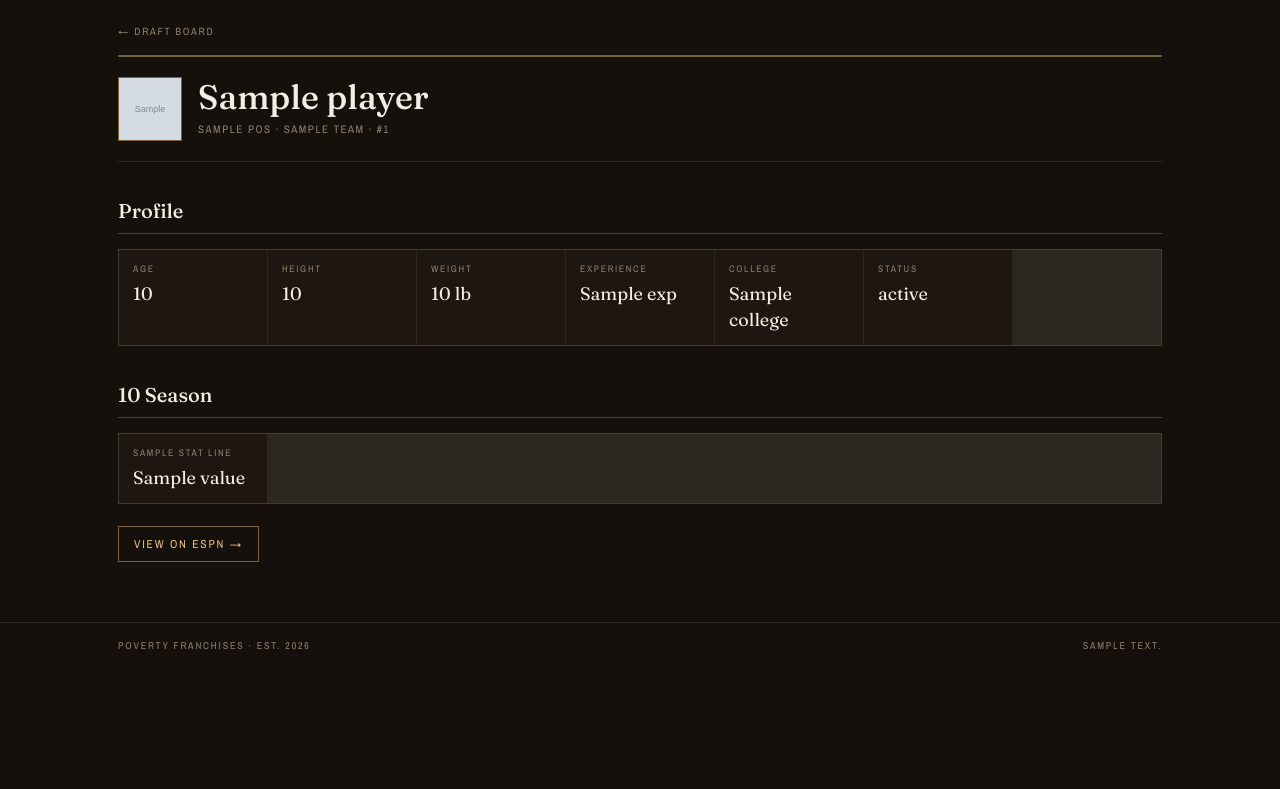
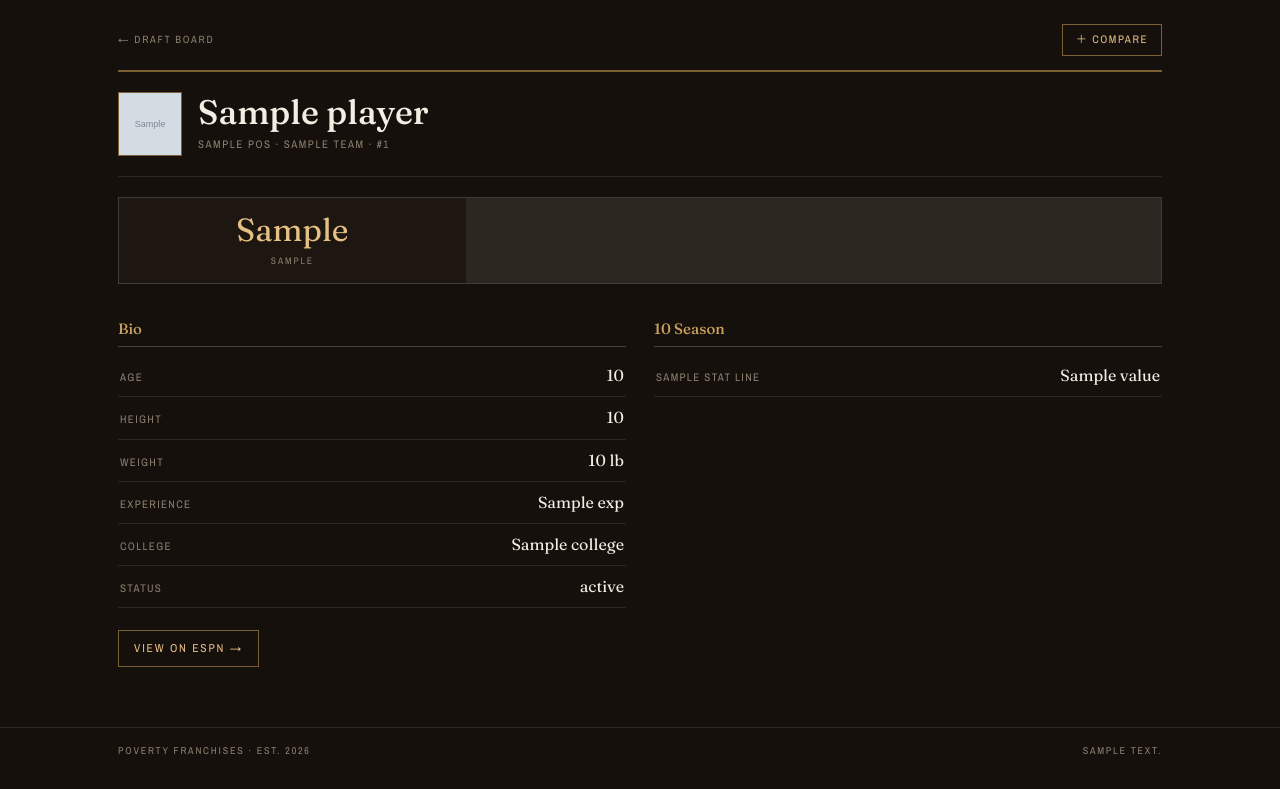
Before and after one commit to xpoes123/poverty-football, a FastAPI app: template templates/player.html in a window 1280 px wide. Shown: the part 86-875 px from the top of the page. Before the commit the page ends 735 px from the top, so only its background shows below. Run offline with FastAPI, Linux system fonts and the light colour scheme; the template is opened without the code that fills it: most values are stand-ins (such as "Sample title", 1, 10 or a date in 2020); grey boxes marked "Sample" are stand-in pictures; parts of the project's set-up code (start-up, migrations or seed data) failed here and were passed over.

Commit message:
Reorganize player profile (headline strip + stat rows), add Compare view (+search, /compare, /api/players), move login to far right

```diff
--- a/static/css/poverty.css
+++ b/static/css/poverty.css
@@ -205,7 +205,54 @@ button{font:inherit;color:inherit;background:none;border:0}
 .team-head__name{font-family:var(--serif);font-weight:500;font-size:clamp(24px,6vw,34px);line-height:1.05}
 .team-head__owner{font-size:11px;letter-spacing:.14em;text-transform:uppercase;color:var(--muted);margin-top:6px}
 
-/* fact grid (player profile / team page) */
+/* nav: push auth links to the far right */
+.nav__spacer{margin-left:auto}
+
+/* player / compare header row + compare button */
+.phead-row{display:flex;align-items:center;justify-content:space-between;gap:12px;margin-bottom:14px}
+.phead-row .backlink{margin-bottom:0}
+.cmp-btn{border:1px solid var(--gold-dim);color:var(--gold-bright);padding:7px 13px;font-size:11px;letter-spacing:.14em;text-transform:uppercase;cursor:pointer;white-space:nowrap}
+.cmp-btn:hover{background:var(--surface-2)}
+
+/* player search panel */
+.search-panel{border:1px solid var(--rule);background:var(--surface);padding:10px;margin-bottom:18px}
+.search-panel input{width:100%;background:var(--espresso);border:1px solid var(--rule-strong);color:var(--bone);padding:10px 12px;font:inherit}
+.search-results{list-style:none;margin:8px 0 0;padding:0}
+.search-results li a{display:flex;justify-content:space-between;gap:12px;padding:9px 6px;border-bottom:1px solid var(--rule);color:var(--bone)}
+.search-results li a:hover{background:var(--surface-2)}
+.sr-pos{color:var(--muted);font-size:11px;letter-spacing:.12em;text-transform:uppercase;white-space:nowrap}
+
+/* team-head text block */
+.team-head__text{min-width:0;display:flex;flex-direction:column;gap:6px}
+.team-head__owner{margin-top:0}
+
+/* profile headline strip */
+.pstat-strip{display:grid;grid-template-columns:repeat(3,1fr);gap:1px;background:var(--rule);border:1px solid var(--rule);margin:20px 0}
+.pstat{background:var(--surface);padding:16px 14px;text-align:center}
+.pstat-v{display:block;font-family:var(--serif);font-size:clamp(24px,6vw,32px);color:var(--gold-bright);font-variant-numeric:tabular-nums;line-height:1}
+.pstat-k{display:block;margin-top:8px;font-size:9.5px;letter-spacing:.2em;text-transform:uppercase;color:var(--muted)}
+
+/* profile two-column bio + stats */
+.profile-cols{display:grid;gap:0 28px;grid-template-columns:1fr}
+@media(min-width:640px){.profile-cols{grid-template-columns:1fr 1fr}}
+.mini-head{font-family:var(--serif);font-weight:500;font-size:15px;color:var(--gold);margin:14px 0 8px;padding-bottom:6px;border-bottom:1px solid var(--rule-strong)}
+.statlist{margin:0}
+.statrow{display:flex;justify-content:space-between;align-items:baseline;gap:14px;padding:9px 2px;border-bottom:1px solid var(--rule)}
+.statrow dt{color:var(--muted);font-size:11px;letter-spacing:.12em;text-transform:uppercase}
+.statrow dd{margin:0;font-family:var(--serif);font-size:16px;color:var(--bone);font-variant-numeric:tabular-nums;text-align:right}
+.muted-note{color:var(--muted);padding:10px 2px}
+
+/* compare grid */
+.cmp-grid{display:grid;grid-template-columns:1fr 1fr;gap:1px;background:var(--rule);border:1px solid var(--rule)}
+.cmp-col{background:var(--surface);padding:18px 15px;text-align:center}
+.cmp-crest{width:56px;height:56px;object-fit:cover;border:1px solid var(--gold-dim);margin:0 auto;display:block}
+.cmp-name{font-family:var(--serif);font-weight:500;font-size:18px;margin-top:10px;line-height:1.15}
+.cmp-sub{font-size:10.5px;letter-spacing:.14em;text-transform:uppercase;color:var(--muted);margin-top:4px}
+.cmp-col .pstat-strip{margin:14px 0 0}
+.cmp-col .statlist{text-align:left;margin-top:14px}
+.cmp-empty{display:flex;align-items:center;justify-content:center}
+
+/* fact grid (team page) */
 .factgrid{display:grid;grid-template-columns:repeat(auto-fill,minmax(140px,1fr));gap:1px;background:var(--rule);border:1px solid var(--rule)}
 .factgrid > div{background:var(--surface);padding:12px 14px}
 .factgrid dt{font-size:9.5px;letter-spacing:.18em;text-transform:uppercase;color:var(--muted)}
--- a/templates/base.html
+++ b/templates/base.html
@@ -24,6 +24,7 @@
           <li><a class="nav__link" href="{{ item.href }}" {% if item.current %}aria-current="page"{% endif %}>{{ item.label }}</a></li>
         {% endfor %}
         {% if oauth_enabled %}
+          <li class="nav__spacer" aria-hidden="true"></li>
           {% if logged_in %}
             {% if my_team_href %}<li><a class="nav__link nav__auth" href="{{ my_team_href }}">My Team</a></li>{% endif %}
             <li><a class="nav__link nav__auth" href="/logout">Log out</a></li>
--- a/templates/player.html
+++ b/templates/player.html
@@ -3,38 +3,80 @@
 {% block main %}
 <main class="page" data-page="player" id="ledger" data-screen-label="Player">
   <div class="wrap">
-    <p class="backlink"><a href="/draftboard">← Draft Board</a></p>
+    <div class="phead-row">
+      <p class="backlink"><a href="/draftboard">← Draft Board</a></p>
+      <button class="cmp-btn" id="cmpOpen" type="button" aria-expanded="false">＋ Compare</button>
+    </div>
+
+    <div class="search-panel" id="searchPanel" data-a="{{ pid }}" hidden>
+      <input type="search" id="searchInput" placeholder="Search a player to compare…" autocomplete="off" aria-label="Search players">
+      <ul class="search-results" id="searchResults"></ul>
+    </div>
 
     <div class="team-head">
       <img class="team-crest" src="{{ player.img }}" onerror="this.src='/static/default-team.svg'" alt="" loading="lazy">
-      <div>
+      <div class="team-head__text">
         <h1 class="team-head__name">{{ player.name }}</h1>
         <p class="team-head__owner">{{ player.pos }} · {{ player.team }}{% if player.number %} · #{{ player.number }}{% endif %}</p>
       </div>
     </div>
 
-    <div class="section-head"><h2>Profile</h2></div>
-    <dl class="factgrid">
-      <div><dt>Age</dt><dd>{{ player.age or '—' }}</dd></div>
-      <div><dt>Height</dt><dd>{{ player.height }}</dd></div>
-      <div><dt>Weight</dt><dd>{{ player.weight or '—' }}{% if player.weight %} lb{% endif %}</dd></div>
-      <div><dt>Experience</dt><dd>{{ player.exp }}</dd></div>
-      <div><dt>College</dt><dd>{{ player.college }}</dd></div>
-      <div><dt>Status</dt><dd>{{ player.status }}</dd></div>
-    </dl>
+    <div class="pstat-strip">
+      {% for s in headline %}
+        <div class="pstat"><span class="pstat-v">{{ s.v }}</span><span class="pstat-k">{{ s.k }}</span></div>
+      {% endfor %}
+    </div>
 
-    <div class="section-head"><h2>{{ season_stat }} Season</h2></div>
-    {% if stat_lines %}
-      <dl class="factgrid">
-        {% for s in stat_lines %}<div><dt>{{ s.label }}</dt><dd>{{ s.value }}</dd></div>{% endfor %}
-      </dl>
-    {% else %}
-      <div class="empty"><h3>No {{ season_stat }} stats</h3><p>No recorded stats for the {{ season_stat }} season.</p></div>
-    {% endif %}
+    <div class="profile-cols">
+      <section>
+        <h2 class="mini-head">Bio</h2>
+        <dl class="statlist">
+          <div class="statrow"><dt>Age</dt><dd>{{ player.age or '—' }}</dd></div>
+          <div class="statrow"><dt>Height</dt><dd>{{ player.height }}</dd></div>
+          <div class="statrow"><dt>Weight</dt><dd>{{ player.weight or '—' }}{% if player.weight %} lb{% endif %}</dd></div>
+          <div class="statrow"><dt>Experience</dt><dd>{{ player.exp }}</dd></div>
+          <div class="statrow"><dt>College</dt><dd>{{ player.college }}</dd></div>
+          <div class="statrow"><dt>Status</dt><dd>{{ player.status }}</dd></div>
+        </dl>
+      </section>
+      <section>
+        <h2 class="mini-head">{{ season_stat }} Season</h2>
+        {% if stat_lines %}
+          <dl class="statlist">
+            {% for s in stat_lines %}<div class="statrow"><dt>{{ s.label }}</dt><dd>{{ s.value }}</dd></div>{% endfor %}
+          </dl>
+        {% else %}
+          <p class="muted-note">No {{ season_stat }} stats recorded.</p>
+        {% endif %}
+      </section>
+    </div>
 
     {% if player.espn_url %}
     <p class="ext-link"><a href="{{ player.espn_url }}" target="_blank" rel="noopener">View on ESPN →</a></p>
     {% endif %}
   </div>
 </main>
+
+<script>
+(() => {
+  const btn = document.getElementById('cmpOpen'), panel = document.getElementById('searchPanel');
+  const input = document.getElementById('searchInput'), out = document.getElementById('searchResults');
+  if (!btn) return;
+  const A = panel.dataset.a;
+  let list = null;
+  btn.addEventListener('click', async () => {
+    const open = panel.hidden;
+    panel.hidden = !open;
+    btn.setAttribute('aria-expanded', String(open));
+    if (open) { input.focus(); if (!list) list = await (await fetch('/api/players')).json(); }
+  });
+  const render = () => {
+    const q = input.value.trim().toLowerCase();
+    if (!q || !list) { out.innerHTML = ''; return; }
+    out.innerHTML = list.filter(p => p.name.toLowerCase().includes(q)).slice(0, 12)
+      .map(p => `<li><a href="/compare?a=${A}&b=${p.id}">${p.name} <span class="sr-pos">${p.pos} · ${p.team}</span></a></li>`).join('');
+  };
+  input && input.addEventListener('input', render);
+})();
+</script>
 {% endblock %}
--- a/web.py
+++ b/web.py
@@ -281,8 +281,54 @@ async def player_profile(request: Request, pid: str):
         "espn_url": f"https://www.espn.com/nfl/player/_/id/{espn_id}" if espn_id else None,
     }
     ctx["season_stat"] = season
+    ctx["headline"] = views.player_headline(st)
     ctx["stat_lines"] = views.player_stat_lines(position, st)
+    ctx["pid"] = pid
     return templates.TemplateResponse(request, "player.html", ctx)
+
+
+def _profile(pid: str, players: dict, st: dict, season: str) -> dict:
+    p = players.get(pid, {})
+    position = p.get("position") or ""
+    return {
+        "pid": pid,
+        "name": p.get("full_name") or f"{p.get('first_name', '')} {p.get('last_name', '')}".strip() or pid,
+        "pos": position, "team": p.get("team") or "FA",
+        "img": views.player_image(pid, position, p.get("team") or pid),
+        "age": p.get("age"), "height": views.height_str(p.get("height")), "weight": p.get("weight"),
+        "college": p.get("college") or "—",
+        "exp": "Rookie" if p.get("years_exp") == 0 else (f"{p.get('years_exp')} yrs" if p.get("years_exp") is not None else "—"),
+        "headline": views.player_headline(st), "stat_lines": views.player_stat_lines(position, st),
+    }
+
+
+@app.get("/api/players")
+async def api_players():
+    players = await get_players()
+    out = [{"id": pid, "name": p.get("full_name") or pid,
+            "pos": p.get("position"), "team": p.get("team") or ""}
+           for pid, p in players.items()
+           if p.get("search_rank") and p["search_rank"] < 100000
+           and p.get("position") in views.FANTASY_POS and (p.get("team") or p.get("position") == "DEF")]
+    out.sort(key=lambda x: x["name"])
+    return out
+
+
+@app.get("/compare", response_class=HTMLResponse)
+async def compare(request: Request, a: str, b: str | None = None):
+    players = await get_players()
+    if a not in players:
+        return RedirectResponse("/draftboard")
+    season = "2025"
+    stats = await get_player_stats(season)
+    if not stats:
+        season = "2024"
+        stats = await get_player_stats(season)
+    ctx = await _base_ctx(request, "")
+    ctx["season_stat"] = season
+    ctx["a"] = _profile(a, players, stats.get(a, {}), season)
+    ctx["b"] = _profile(b, players, stats.get(b, {}), season) if b in players else None
+    return templates.TemplateResponse(request, "compare.html", ctx)
 
 
 @app.get("/schedule", response_class=HTMLResponse)
```
Also changed, not shown: templates/compare.html (added, +66 -0 lines), views.py (+13 -7 lines).
